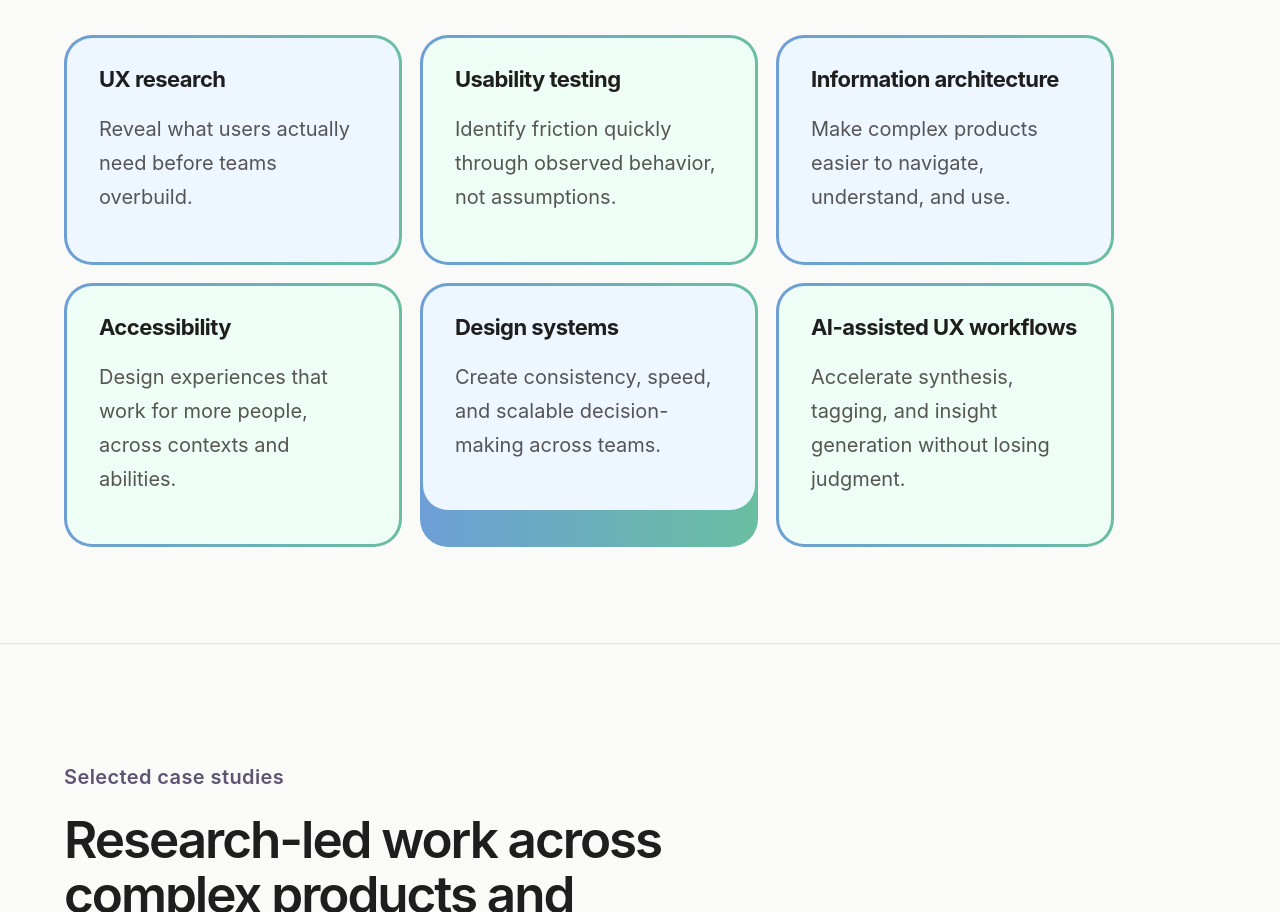
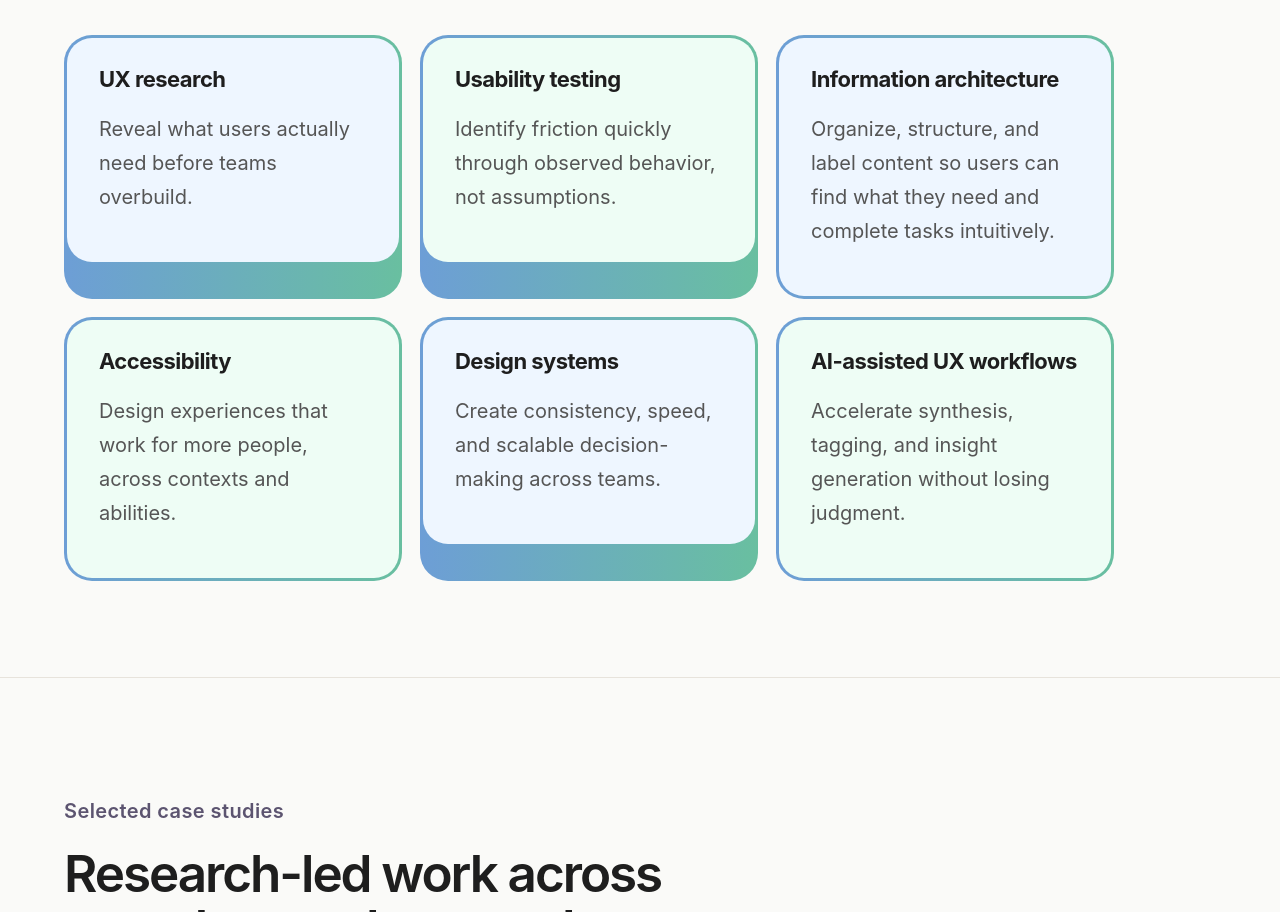
Before and after one commit to micheleroohani/michele-harper-portfolio, a React (Vite) app: page / in a window 1280 px wide. Shown: the part 1574-2486 px from the top of the page. Built offline with nearby package versions, Linux system fonts and the light colour scheme.

Commit message:
Revise 'Information architecture' description
Updated the description for the 'Information architecture' label to enhance clarity.

```diff
--- a/src/main.jsx
+++ b/src/main.jsx
@@ -50,7 +50,7 @@ const expertise = [
   {
     label: "Information architecture",
     color: "#EEF6FF",
-    description: "Make complex products easier to navigate, understand, and use."
+    description: "Organize, structure, and label content so users can find what they need and complete tasks intuitively."
   },
   {
     label: "Accessibility",
```
